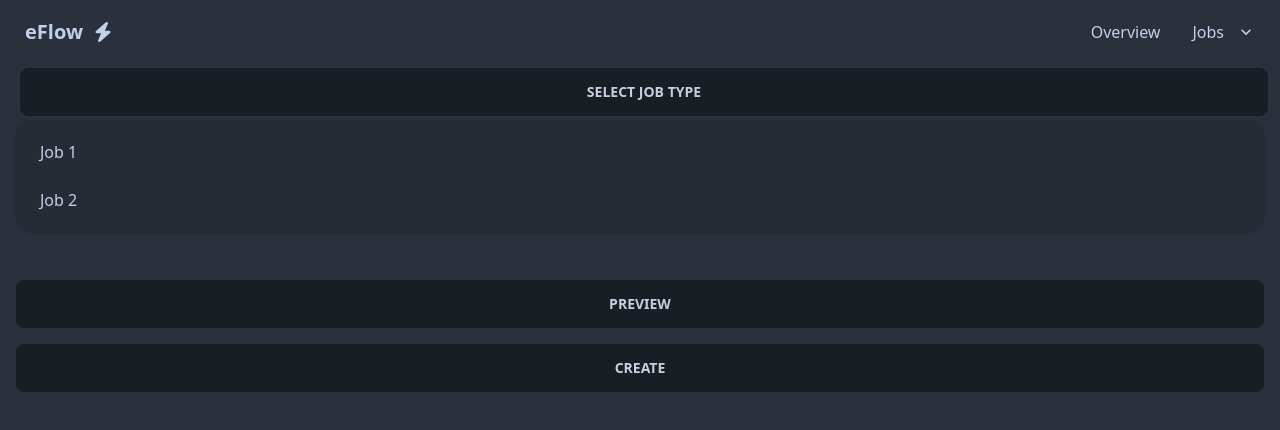
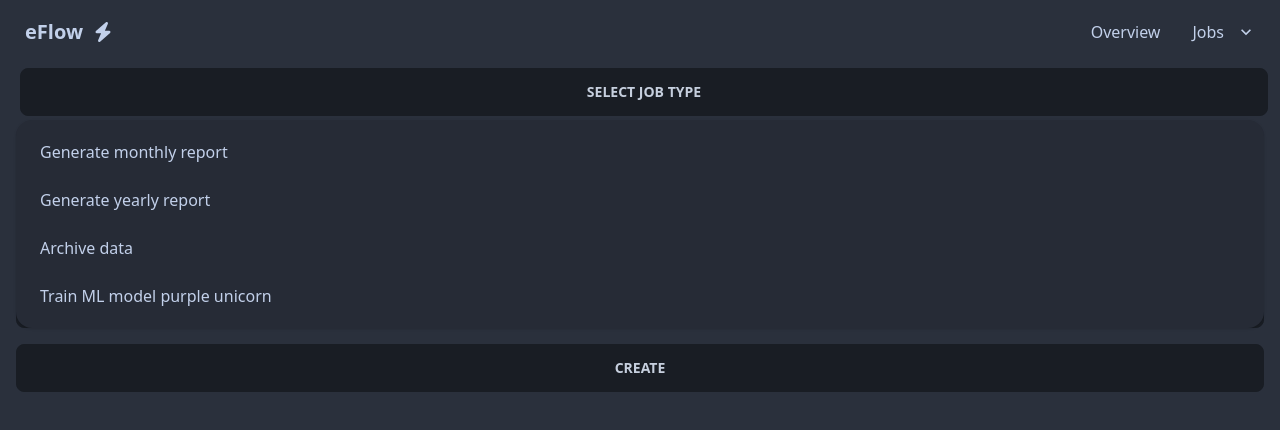
Before and after one commit to simon-hng/e-flow, a Next.js app: page /create-job in a window 1280 px wide. Both pictures are taken after a click on the label "SELECT JOB TYPE". Shown: the top 430 px of the page. Built offline with nearby package versions, Linux system fonts and the light colour scheme.

Commit message:
date picker

```diff
--- a/pages/create-job.tsx
+++ b/pages/create-job.tsx
@@ -3,6 +3,7 @@ import DatePicker from "react-datepicker";
 
 function CreateJob() {
   const [startDate, setStartDate] = useState(new Date());
+  const [endDate, setEndDate] = useState(new Date());
   const [type, setType] = useState<string>();
 
   return (
@@ -15,7 +16,12 @@ function CreateJob() {
           tabIndex={0}
           className="bg-base-200 dropdown-content w-full menu p-2 shadow bg-base-100 rounded-box w-52"
         >
-          {["Job 1", "Job 2"].map((job) => (
+          {[
+            "Generate monthly report",
+            "Generate yearly report",
+            "Archive data",
+            "Train ML model purple unicorn",
+          ].map((job) => (
             <li key={job}>
               <a onClick={() => setType(job)}>{job}</a>
             </li>
@@ -32,6 +38,9 @@ function CreateJob() {
           showTimeSelect
           selected={startDate}
           onChange={(date) => setStartDate(date)}
+          selectsStart
+          startDate={startDate}
+          endDate={endDate}
           dateFormat="d/MM/yyyy hh:mmaa"
         />
       </div>
@@ -43,8 +52,12 @@ function CreateJob() {
         <DatePicker
           className="input input-bordered w-full"
           showTimeSelect
-          selected={startDate}
-          onChange={(date) => setStartDate(date)}
+          selected={endDate}
+          onChange={(date) => setEndDate(date)}
+          selectsEnd
+          startDate={startDate}
+          endDate={endDate}
+          minDate={startDate}
           dateFormat="d/MM/yyyy hh:mmaa"
         />
       </div>
```
